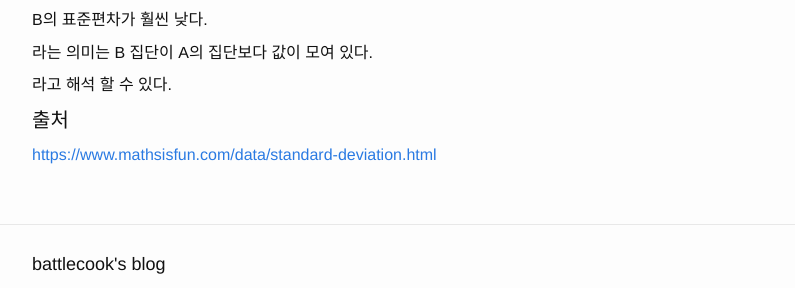
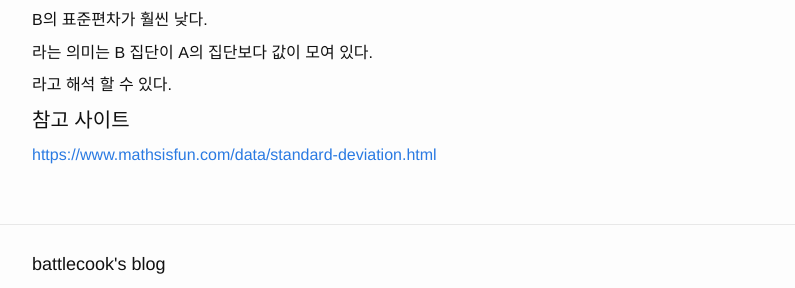
Before and after one commit to battlecook/battlecook.github.io, a Jekyll site: the page built from _posts/2020-11-06-standard-deviation.md, in a window 1280 px wide and 900 px high, scrolled down 1756 px. Shown: the part 518-806 px from the top of the window, without its empty margins (238-1033 px from the left). Built offline with Jekyll 4.4.1, drawn with Linux system fonts in a browser that asks for light colours; comment, search, counter and statistics services are not loaded.

Commit message:
개행 수정

```diff
--- a/_posts/2020-11-06-standard-deviation.md
+++ b/_posts/2020-11-06-standard-deviation.md
@@ -7,15 +7,15 @@
 
 **평균**
 
- ![mean]({{ site.url }}/assets/20201106/mean.png)
+![mean]({{ site.url }}/assets/20201106/mean.png)
 
- **분산**
+**분산**
 
- ![mean]({{ site.url }}/assets/20201106/variance.png)
+![mean]({{ site.url }}/assets/20201106/variance.png)
 
- **표준편차**
+**표준편차**
 
- ![mean]({{ site.url }}/assets/20201106/standard_deviation.png)
+![mean]({{ site.url }}/assets/20201106/standard_deviation.png)
 
 
 **해석**
@@ -40,6 +40,9 @@
 
 라고 해석 할 수 있다.
 
-#### 출처
+
+
+
+#### 참고 사이트
 
 [https://www.mathsisfun.com/data/standard-deviation.html](https://www.mathsisfun.com/data/standard-deviation.html)
```
